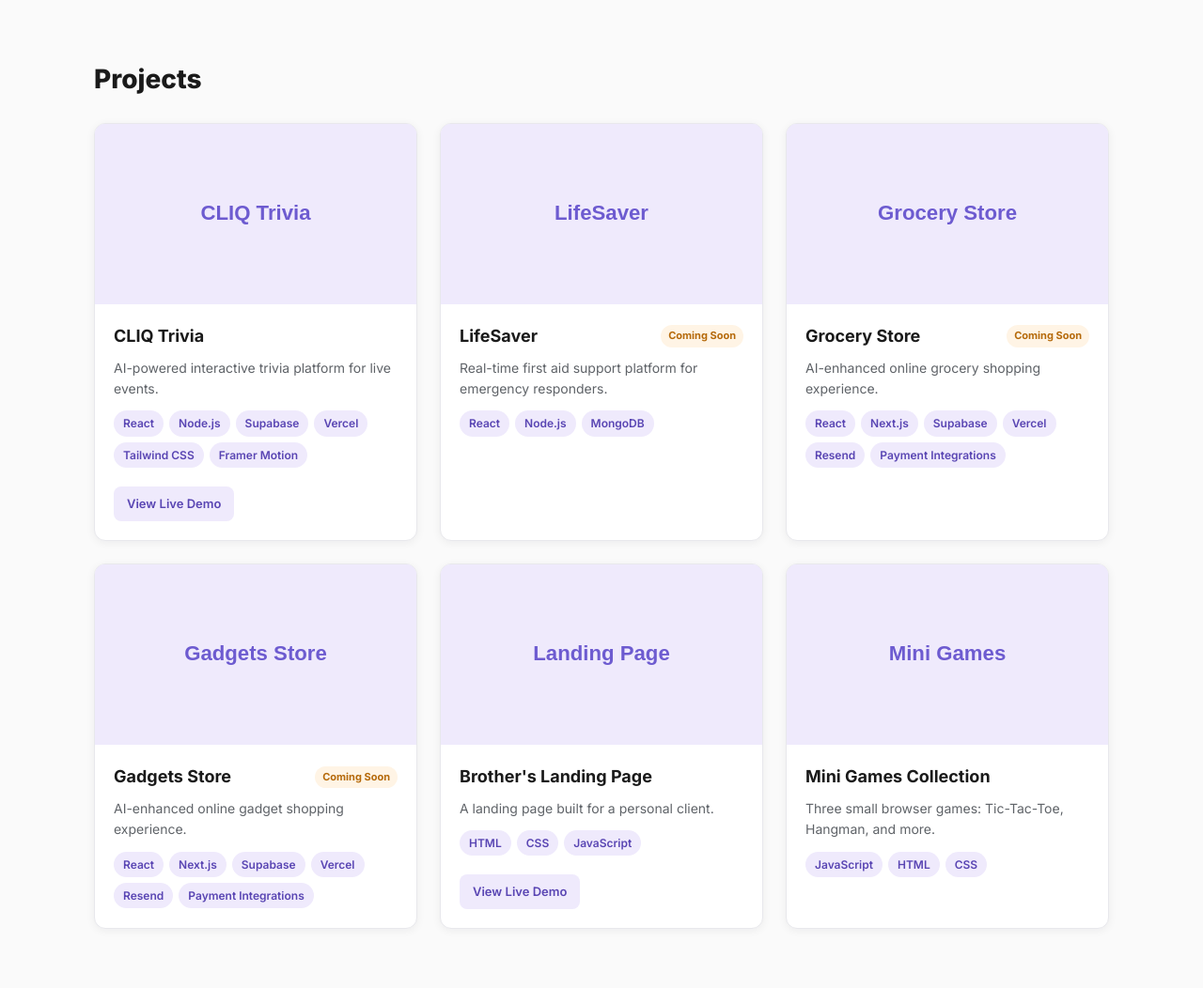
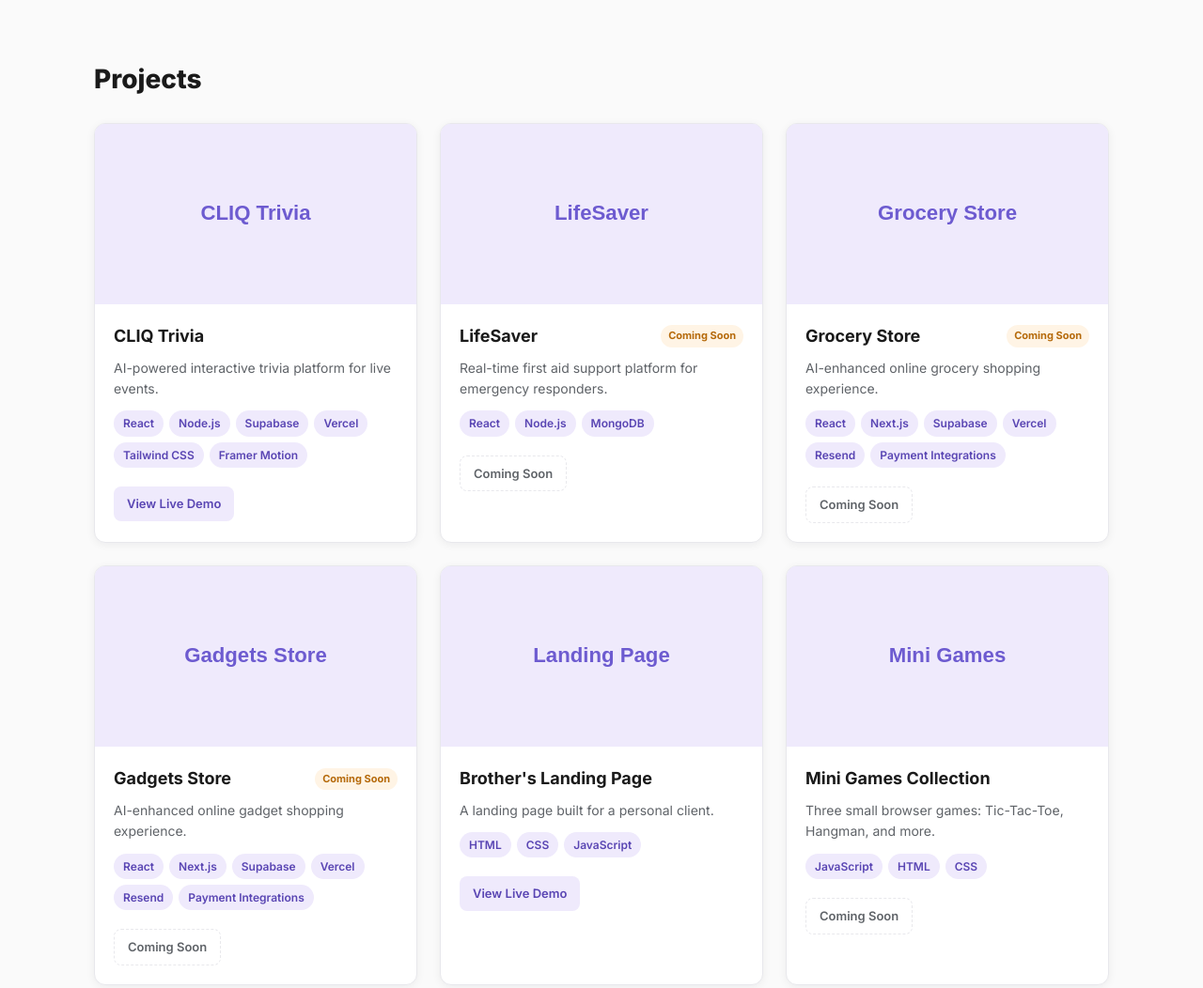
Before and after one commit to Sarale-Gamliel/sarale-gamliel.github.io, a website: page index.html in a window 1280 px wide. Shown: the part 1940-2992 px from the top of the page at 94% size. Drawn offline with Linux system fonts and the light colour scheme.

Commit message:
Show a demo-link slot on every project card, disabled when no link yet
Cards without a live demo link now show a dashed "Coming Soon"
placeholder in the same spot instead of nothing, so all 6 cards have
a consistent layout. Once Sarale adds a link for a project in
js/data.js, its card automatically switches to the clickable button.

Co-Authored-By: Claude Sonnet 5 <noreply@anthropic.com>

```diff
--- a/css/style.css
+++ b/css/style.css
@@ -248,6 +248,15 @@ section.page-section h2 { font-size: 28px; font-weight: 800; margin-bottom: 24px
 
 .project-card-demo-link:hover { background: var(--accent); color: #fff; }
 
+.project-card-demo-link-disabled {
+  background: transparent;
+  color: var(--text-secondary);
+  border: 1px dashed var(--border);
+  cursor: default;
+}
+
+.project-card-demo-link-disabled:hover { background: transparent; color: var(--text-secondary); }
+
 .site-footer {
   border-top: 1px solid var(--border);
   padding: 40px 0;
--- a/js/render.js
+++ b/js/render.js
@@ -31,7 +31,7 @@
       : '';
     const demoAction = project.links.demo
       ? `<div class="project-card-actions"><a class="project-card-demo-link" href="${project.links.demo}" target="_blank" rel="noopener">${escapeHtml(labels.viewLiveDemo)}</a></div>`
-      : '';
+      : `<div class="project-card-actions"><span class="project-card-demo-link project-card-demo-link-disabled">${escapeHtml(labels.comingSoon)}</span></div>`;
     return `
       <div class="project-card">
         <a class="project-card-link" href="project.html?id=${encodeURIComponent(project.id)}">
```
Also changed, not shown: tests/render.test.js (+4 -2 lines).
